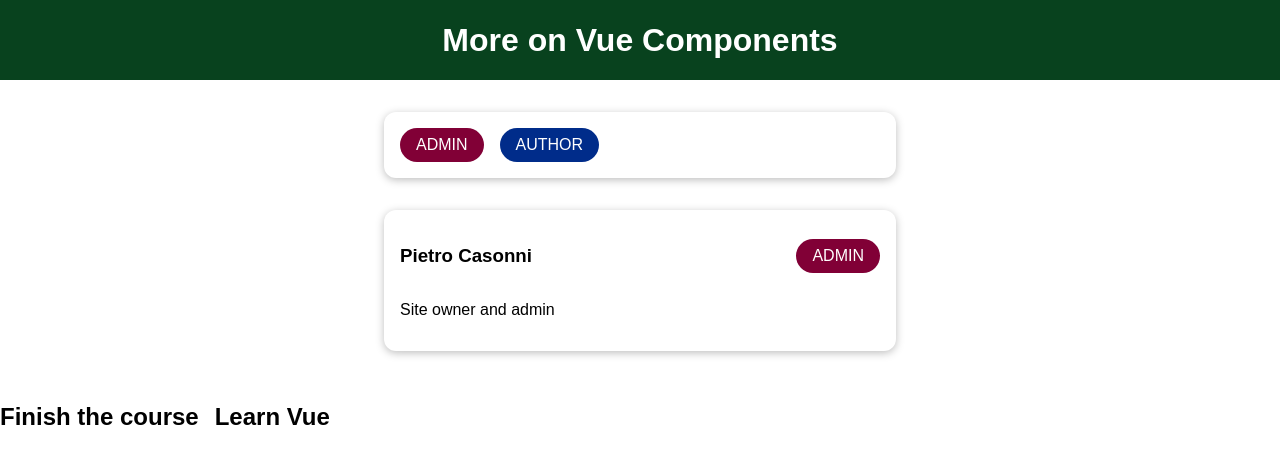
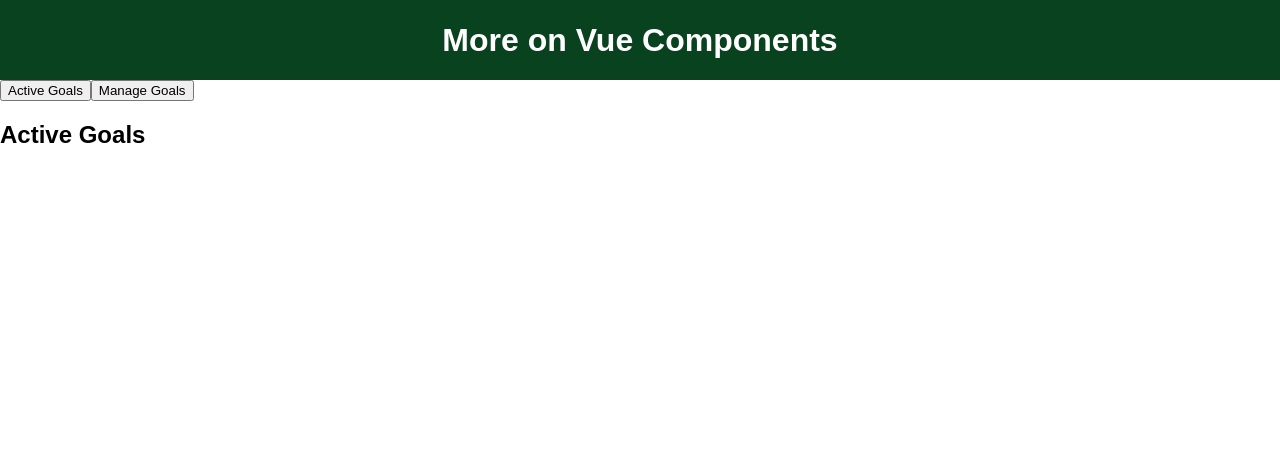
Before and after one commit to ivanurra/cmp-adv-01, a Vue app: page / in a window 1280 px wide. Shown: the top 464 px of the page. Built offline with nearby package versions, Linux system fonts and the light colour scheme.

Commit message:
dynamic components

```diff
--- a/src/App.vue
+++ b/src/App.vue
@@ -1,36 +1,34 @@
 <template>
   <div>
     <the-header></the-header>
-    <badge-list></badge-list>
-    <user-info
-      :full-name="activeUser.name"
-      :info-text="activeUser.description"
-      :role="activeUser.role"
-    ></user-info>
-    <course-goals>
-      <template #default="slotProps">
-        <h2>{{slotProps.item}}</h2>
-        <p>{{ slotProps['another-prop'] }}</p>
-      </template>
-    </course-goals>
+    <button @click="setSelectedComponent('active-goals')">Active Goals</button>
+    <button @click="setSelectedComponent('manage-goals')">Manage Goals</button>
+    <!-- <active-goals v-if="selectedComponent === 'active-goals'"></active-goals>
+    <manage-goals v-if="selectedComponent === 'manage-goals'"></manage-goals> -->
+    <component v-bind:is="selectedComponent"></component>
   </div>
 </template>
 
 <script>
 import TheHeader  from './components/TheHeader.vue';
-import BadgeList  from './components/BadgeList.vue';
-import UserInfo   from './components/UserInfo.vue';
-import CourseGoals   from './components/CourseGoals.vue';
+// import BadgeList  from './components/BadgeList.vue';
+// import UserInfo   from './components/UserInfo.vue';
+// import CourseGoals   from './components/CourseGoals.vue';
+import ManageGoals from './components/ManageGoals.vue';
+import ActiveGoals from './components/ActiveGoals.vue';
 export default {
   components: {
     // app.component('the-header', TheHeader);
     TheHeader,
-    BadgeList,
-    UserInfo,
-    CourseGoals
+    // BadgeList,
+    // UserInfo,
+    // CourseGoals,
+    ManageGoals,
+    ActiveGoals
   },
   data() {
     return {
+      selectedComponent: "active-goals",
       activeUser: {
         name: 'Pietro Casonni',
         description: 'Site owner and admin',
@@ -38,6 +36,11 @@
       },
     };
   },
+  methods: {
+    setSelectedComponent(cmp) {
+      this.selectedComponent = cmp;
+    }
+  }
 };
 </script>
 
@@ -48,4 +51,5 @@
 body {
   margin: 0;
 }
-</style>
+</style>    <active-goals v-if="selectedComponent === 'active-goals'"></active-goals>
+    <manage-goals v-if="selectedComponent === 'manage-goals'"></manage-goals>
--- /dev/null
+++ b/src/components/ActiveGoals.vue
@@ -0,0 +1,3 @@
+<template>
+    <h2>Active Goals</h2>
+</template>
--- /dev/null
+++ b/src/components/ManageGoals.vue
@@ -0,0 +1,3 @@
+<template>
+    <h2>Manage Goals</h2>
+</template>
```
